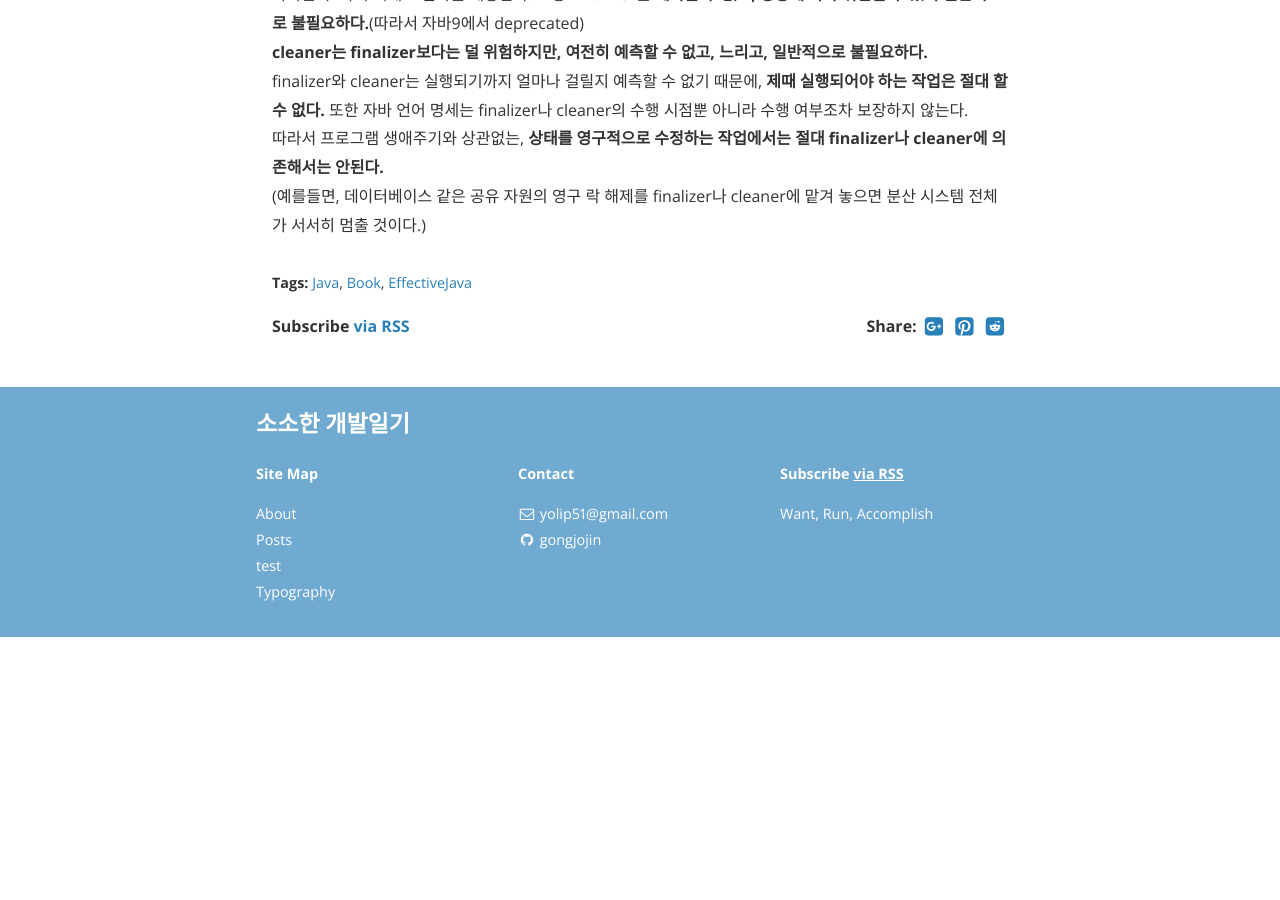
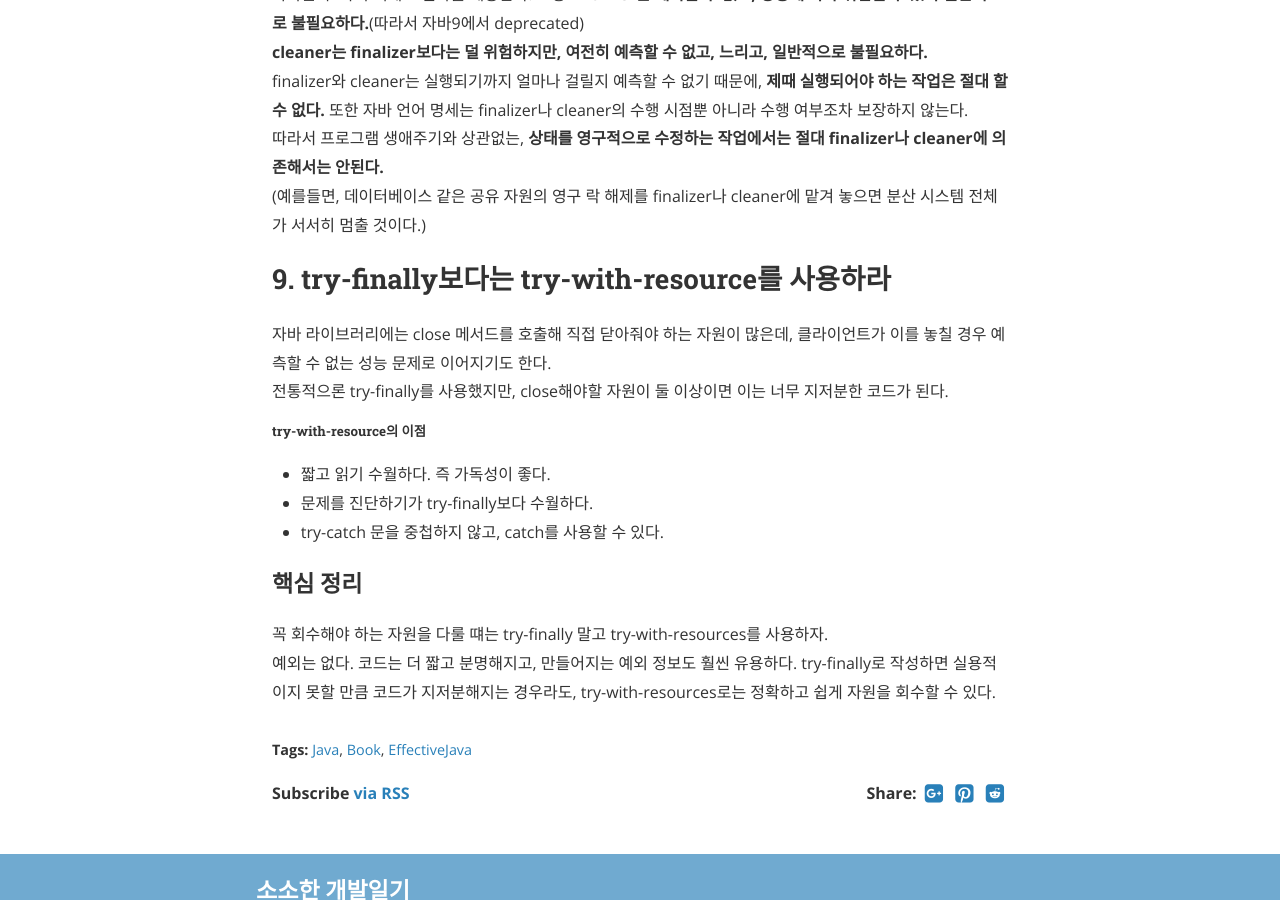
Before and after one commit to gonghojin/gonghojin.github.io, a Jekyll site: the page built from _posts/book/java/effectiveJava/2019-09-10-effectiveJava1.md, in a window 1280 px wide and 900 px high, scrolled down 12227 px. Built offline with Jekyll 4.4.1, drawn with Linux system fonts in a browser that asks for light colours; nearby versions of some CDN libraries; comment, search, counter and statistics services are not loaded; before the commit the page ends 12864 px from its top, so only the background shows below that.

Commit message:
Add: 이펙티브자바_try-finally보다는 try-with-reousrces를 사용하라

```diff
--- a/_posts/book/java/effectiveJava/2019-09-10-effectiveJava1.md
+++ b/_posts/book/java/effectiveJava/2019-09-10-effectiveJava1.md
@@ -367,3 +367,18 @@ finalizer와 cleaner는 실행되기까지 얼마나 걸릴지 예측할 수 없
 또한 자바 언어 명세는 finalizer나 cleaner의 수행 시점뿐 아니라 수행 여부조차 보장하지 않는다.
 따라서 프로그램 생애주기와 상관없는, **상태를 영구적으로 수정하는 작업에서는 절대 finalizer나 cleaner에 의존해서는 안된다.**
 (예를들면, 데이터베이스 같은 공유 자원의 영구 락 해제를 finalizer나 cleaner에 맡겨 놓으면 분산 시스템 전체가 서서히 멈출 것이다.)
+
+## 9. try-finally보다는 try-with-resource를 사용하라
+자바 라이브러리에는 close 메서드를 호출해 직접 닫아줘야 하는 자원이 많은데, 클라이언트가 이를 놓칠 경우 예측할 수 없는 성능 문제로 이어지기도 한다.
+전통적으론 try-finally를 사용했지만, close해야할 자원이 둘 이상이면 이는 너무 지저분한 코드가 된다.
+
+##### try-with-resource의 이점
++ 짧고 읽기 수월하다. 즉 가독성이 좋다.
++ 문제를 진단하기가 try-finally보다 수월하다.
++ try-catch 문을 중첩하지 않고, catch를 사용할 수 있다.
+
+### 핵심 정리
+
+꼭 회수해야 하는 자원을 다룰 떄는 try-finally 말고 try-with-resources를 사용하자.
+예외는 없다. 코드는 더 짧고 분명해지고, 만들어지는 예외 정보도 훨씬 유용하다.
+try-finally로 작성하면 실용적이지 못할 만큼 코드가 지저분해지는 경우라도, try-with-resources로는 정확하고 쉽게 자원을 회수할 수 있다.
```
